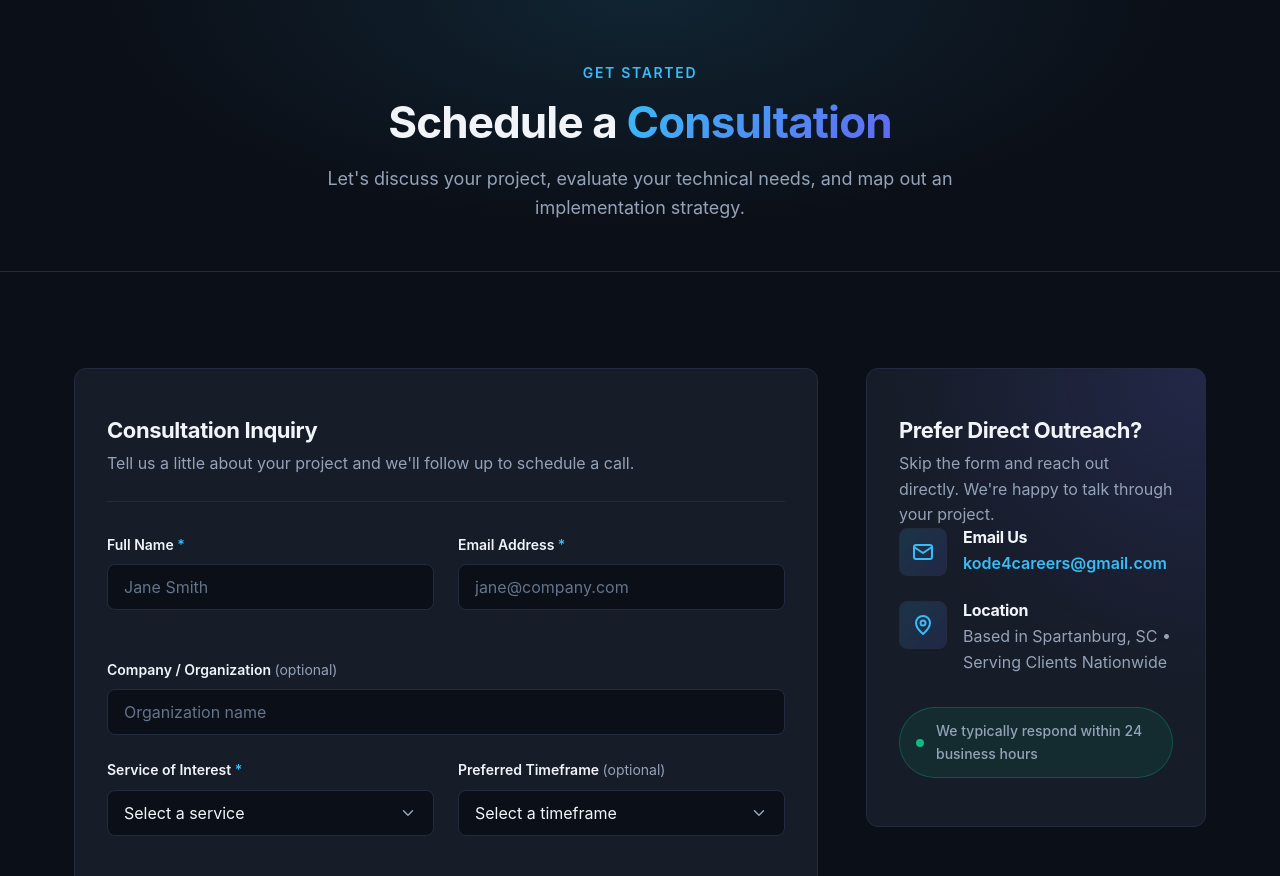
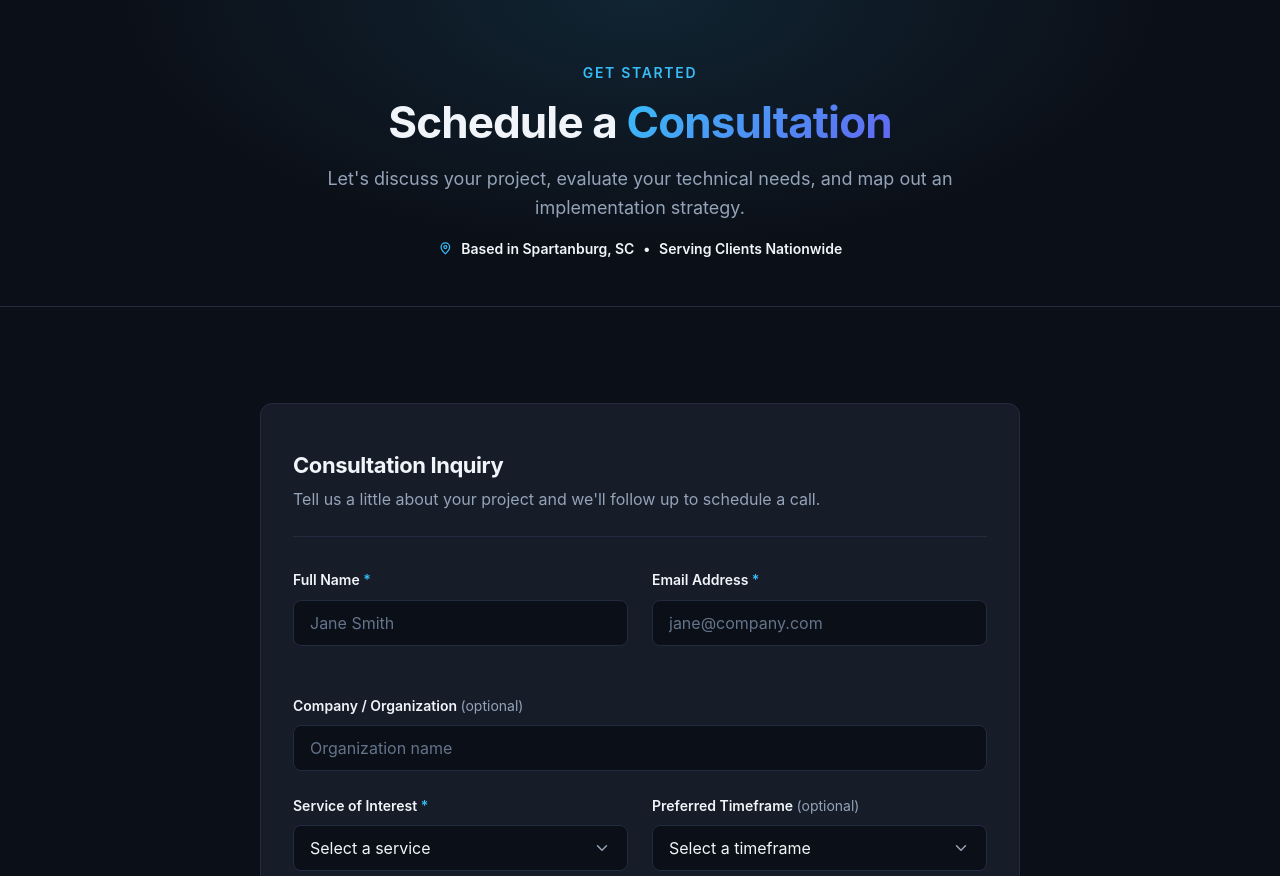
Before and after one commit to kcbailey111/Kode4Careers, a plain HTML site: page schedule.html in a window 1280 px wide. Shown: the part 72-948 px from the top of the page. Drawn offline with Linux system fonts and the light colour scheme.

Commit message:
Lord God's Plans Over Mine

```diff
--- a/css/responsive.css
+++ b/css/responsive.css
@@ -120,16 +120,6 @@
     margin: 0;
   }
 
-  .schedule-layout {
-    grid-template-columns: 1fr 340px;
-    gap: var(--space-7);
-  }
-
-  .contact-aside {
-    position: sticky;
-    top: calc(var(--header-height) + var(--space-5));
-  }
-
   /* Desktop navigation: inline links, hide hamburger */
   .nav-toggle {
     display: none;
--- a/css/style.css
+++ b/css/style.css
@@ -467,6 +467,37 @@ ul {
   color: var(--color-muted);
 }
 
+.page-hero p.page-hero__location {
+  display: flex;
+  flex-wrap: wrap;
+  align-items: center;
+  justify-content: center;
+  gap: 0.2rem 0.55rem;
+  max-width: 40rem;
+  margin: var(--space-4) auto 0;
+  font-size: var(--fs-sm);
+  font-weight: 600;
+  line-height: 1.4;
+  color: var(--color-text);
+}
+
+.page-hero__location span {
+  white-space: nowrap;
+}
+
+.page-hero__location span + span::before {
+  content: "•";
+  margin-right: 0.55rem;
+}
+
+.page-hero__location svg {
+  display: inline-block;
+  width: 1.05em;
+  height: 1.05em;
+  flex-shrink: 0;
+  color: var(--color-accent);
+}
+
 /* ---------- Cards ---------- */
 .card {
   position: relative;
@@ -705,6 +736,8 @@ ul {
   gap: var(--space-6);
   grid-template-columns: 1fr;
   align-items: start;
+  max-width: 760px;
+  margin: 0 auto;
 }
 
 .form-card {
--- a/js/form-handler.js
+++ b/js/form-handler.js
@@ -163,17 +163,25 @@ document.addEventListener("DOMContentLoaded", () => {
       return;
     }
 
-    const emailLink = `<a href="mailto:${fallbackEmail}">${fallbackEmail}</a>`;
+    const emailLink = fallbackEmail
+      ? ` <a href="mailto:${fallbackEmail}">${fallbackEmail}</a>`
+      : "";
 
     const throttleMessage = getThrottleMessage();
     if (throttleMessage) {
-      showError(`${throttleMessage}, or email us directly at ${emailLink}.`);
+      showError(
+        emailLink
+          ? `${throttleMessage}, or email us directly at${emailLink}.`
+          : `${throttleMessage}.`
+      );
       return;
     }
 
     if (form.action.includes("YOUR_FORM_ID")) {
       showError(
-        `Online submissions aren't available yet. Please email us directly at ${emailLink} and we'll get back to you shortly.`
+        emailLink
+          ? `Online submissions aren't available yet. Please email us directly at${emailLink} and we'll get back to you shortly.`
+          : "Online submissions aren't available yet. Please try again later."
       );
       return;
     }
@@ -198,7 +206,9 @@ document.addEventListener("DOMContentLoaded", () => {
     } catch (error) {
       console.error("Form submission error:", error);
       showError(
-        `<strong>We couldn't send your inquiry.</strong> Please check your connection and try again, or email us directly at ${emailLink}.`
+        emailLink
+          ? `<strong>We couldn't send your inquiry.</strong> Please check your connection and try again, or email us directly at${emailLink}.`
+          : `<strong>We couldn't send your inquiry.</strong> Please check your connection and try again.`
       );
     } finally {
       setLoading(false);
--- a/schedule.html
+++ b/schedule.html
@@ -45,6 +45,11 @@
         <span class="eyebrow">Get Started</span>
         <h1 id="schedule-title">Schedule a <span class="text-gradient">Consultation</span></h1>
         <p>Let's discuss your project, evaluate your technical needs, and map out an implementation strategy.</p>
+        <p class="page-hero__location">
+          <svg viewBox="0 0 24 24" fill="none" stroke="currentColor" stroke-width="2" stroke-linecap="round" stroke-linejoin="round" aria-hidden="true"><path d="M12 21s-7-6.2-7-11a7 7 0 0 1 14 0c0 4.8-7 11-7 11z"/><circle cx="12" cy="10" r="2.5"/></svg>
+          <span>Based in Spartanburg, SC</span>
+          <span>Serving Clients Nationwide</span>
+        </p>
       </div>
     </section>
 
@@ -54,7 +59,7 @@
           <!-- Inquiry Form -->
           <div class="card form-card">
             <!-- Replace YOUR_FORM_ID with your Formspree form ID (or point action at a Web3Forms / serverless endpoint). -->
-            <form id="consultation-form" action="https://formspree.io/f/xrpeywka" method="POST" novalidate data-fallback-email="kode4careers@gmail.com">
+            <form id="consultation-form" action="https://formspree.io/f/xrpeywka" method="POST" novalidate>
               <div class="form-card__header">
                 <h2>Consultation Inquiry</h2>
                 <p>Tell us a little about your project and we'll follow up to schedule a call.</p>
@@ -135,40 +140,6 @@
               <button type="button" id="form-reset" class="btn btn--secondary">Submit Another Inquiry</button>
             </div>
           </div>
-
-          <!-- Direct Contact & Expectations -->
-          <aside class="contact-aside" aria-labelledby="contact-title">
-            <div class="card form-card contact-card">
-              <h2 id="contact-title" class="contact-card__title">Prefer Direct Outreach?</h2>
-              <p class="contact-card__intro">Skip the form and reach out directly. We're happy to talk through your project.</p>
-
-              <ul class="contact-list">
-                <li class="contact-item">
-                  <span class="card__icon" aria-hidden="true">
-                    <svg viewBox="0 0 24 24" fill="none" stroke="currentColor" stroke-width="2" stroke-linecap="round" stroke-linejoin="round"><rect x="3" y="5" width="18" height="14" rx="2"/><path d="M3 7l9 6 9-6"/></svg>
-                  </span>
-                  <div>
-                    <h3>Email Us</h3>
-                    <p><a class="contact-card__email" href="mailto:kode4careers@gmail.com">kode4careers@gmail.com</a></p>
-                  </div>
-                </li>
-                <li class="contact-item">
-                  <span class="card__icon" aria-hidden="true">
-                    <svg viewBox="0 0 24 24" fill="none" stroke="currentColor" stroke-width="2" stroke-linecap="round" stroke-linejoin="round"><path d="M12 21s-7-6.2-7-11a7 7 0 0 1 14 0c0 4.8-7 11-7 11z"/><circle cx="12" cy="10" r="2.5"/></svg>
-                  </span>
-                  <div>
-                    <h3>Location</h3>
-                    <p>Based in Spartanburg, SC &bull; Serving Clients Nationwide</p>
-                  </div>
-                </li>
-              </ul>
-
-              <p class="response-badge">
-                <span class="response-badge__dot" aria-hidden="true"></span>
-                We typically respond within 24 business hours
-              </p>
-            </div>
-          </aside>
         </div>
       </div>
     </section>
@@ -196,9 +167,11 @@
 
         <div>
           <h2 class="footer-heading">Connect</h2>
+          <!--
           <ul class="footer-links">
             <li><a href="mailto:kode4careers@gmail.com">kode4careers@gmail.com</a></li>
           </ul>
+          -->
           <ul class="social-links">
             <li>
               <a href="https://www.linkedin.com/" target="_blank" rel="noopener noreferrer" aria-label="Christian Systems Implementation on LinkedIn">
@@ -210,11 +183,13 @@
                 <svg viewBox="0 0 24 24" fill="currentColor" aria-hidden="true"><path d="M12 .5a12 12 0 0 0-3.8 23.4c.6.1.8-.3.8-.6v-2.1c-3.3.7-4-1.6-4-1.6-.6-1.4-1.4-1.8-1.4-1.8-1.1-.7.1-.7.1-.7 1.2.1 1.8 1.2 1.8 1.2 1.1 1.8 2.8 1.3 3.5 1 .1-.8.4-1.3.8-1.6-2.7-.3-5.5-1.3-5.5-5.9 0-1.3.5-2.4 1.2-3.2-.1-.3-.5-1.5.1-3.2 0 0 1-.3 3.3 1.2a11.5 11.5 0 0 1 6 0C17.3 4.6 18.3 5 18.3 5c.7 1.7.3 2.9.1 3.2.8.8 1.2 1.9 1.2 3.2 0 4.6-2.8 5.6-5.5 5.9.4.4.8 1.1.8 2.2v3.3c0 .3.2.7.8.6A12 12 0 0 0 12 .5z"/></svg>
               </a>
             </li>
+            <!--
             <li>
               <a href="mailto:kode4careers@gmail.com" aria-label="Email Christian Systems Implementation">
                 <svg viewBox="0 0 24 24" fill="none" stroke="currentColor" stroke-width="2" stroke-linecap="round" stroke-linejoin="round" aria-hidden="true"><rect x="3" y="5" width="18" height="14" rx="2"/><path d="M3 7l9 6 9-6"/></svg>
               </a>
             </li>
+            -->
           </ul>
         </div>
       </div>
```
Also changed, not shown: Note4Self.txt.
